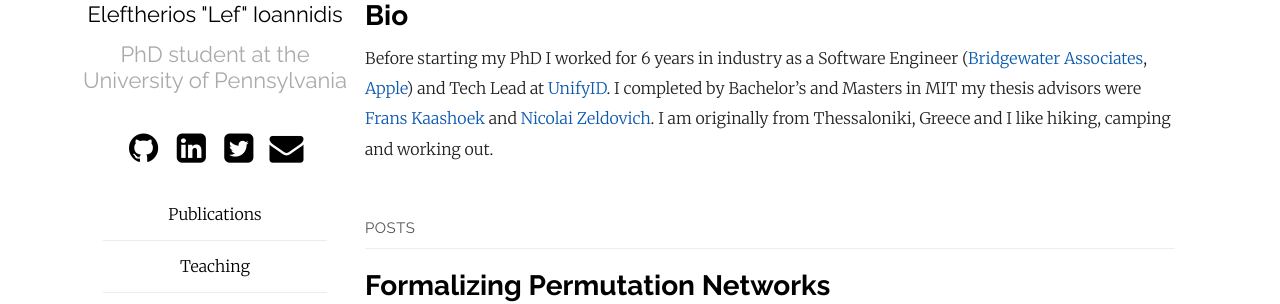
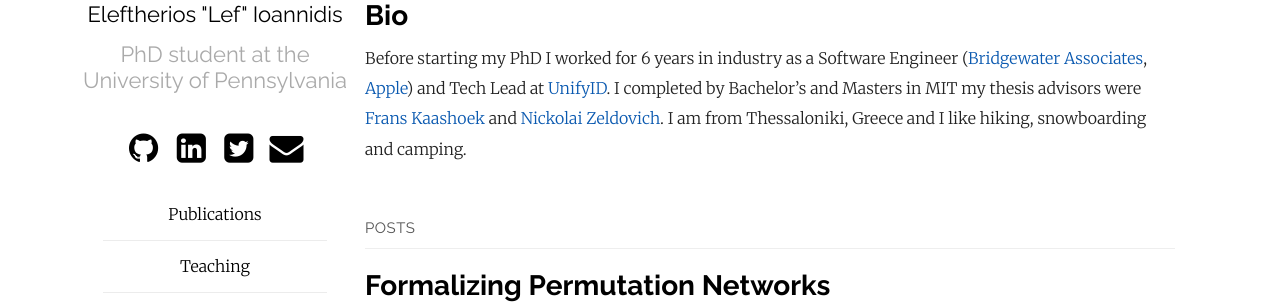
Before and after one commit to elefthei/elefthei.github.io, a Jekyll site: the page built from index.md, in a window 1280 px wide and 1095 px high. Shown: the part 321-625 px from the top of the window. Built offline with Jekyll 4.4.1, drawn with Linux system fonts in a browser that asks for light colours.

```diff
--- a/_config.yml
+++ b/_config.yml
@@ -10,7 +10,7 @@ bio: >
     [Apple](https://www.apple.com/)) and Tech Lead at
     [UnifyID](https://www.rsaconference.com/library/press-release/unifyid-unanimously-named-rsa-conference-2017s-most). I completed by Bachelor's and
     Masters in MIT my thesis advisors were [Frans Kaashoek](http://people.csail.mit.edu/kaashoek/) and
-    [Nicolai Zeldovich](http://people.csail.mit.edu/nickolai/). I am originally from Thessaloniki, Greece and I like hiking, camping and working out.
+    [Nickolai Zeldovich](http://people.csail.mit.edu/nickolai/). I am from Thessaloniki, Greece and I like hiking, snowboarding and camping.
 email: elefthei@seas.upenn.edu
 description: Cryptography, Coq, Haskell, Zero-knowledge, zkSNARK, Otti, Reef, PhD, Amazon, AWS, Cedar, Lef, Ioannidis, Eleftherios, MIT, Penn
 show_excerpts: true # set to true to show excerpts on the homepage
```
Also changed, not shown: resume/index.md (+1 -1 lines).
